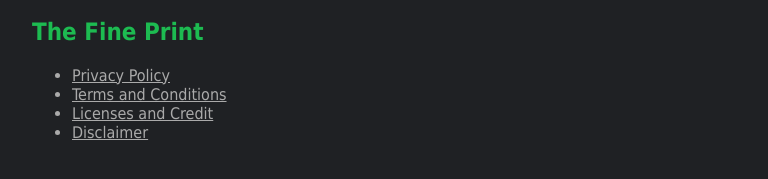
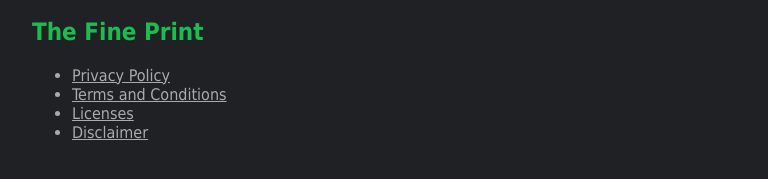
Before and after one commit to tomthetank46/Fly-by-Wire, a Jekyll site: the page legal.html, which Jekyll copies as it is, in a window 1280 px wide. Shown: the part 128-307 px from the top of the page, without its empty margins (128-896 px from the left). Built offline with Jekyll 4.4.1, drawn with Linux system fonts in a browser that asks for light colours.

Commit message:
Update legal.html

```diff
--- a/legal.html
+++ b/legal.html
@@ -23,7 +23,7 @@
       <ul>
         <li><a href="https://tomthetank46.github.io/Fly-by-Wire/privacy.html">Privacy Policy</a></li>
         <li><a href="https://tomthetank46.github.io/Fly-by-Wire/terms.html">Terms and Conditions</a></li>
-        <li><a href="https://tomthetank46.github.io/Fly-by-Wire/licenses.html">Licenses and Credit</a></li>
+        <li><a href="https://tomthetank46.github.io/Fly-by-Wire/licenses.html">Licenses</a></li>
         <li><a href="https://tomthetank46.github.io/Fly-by-Wire/disclaimer.html">Disclaimer</a></li>
       </ul>
     </h2>
```
